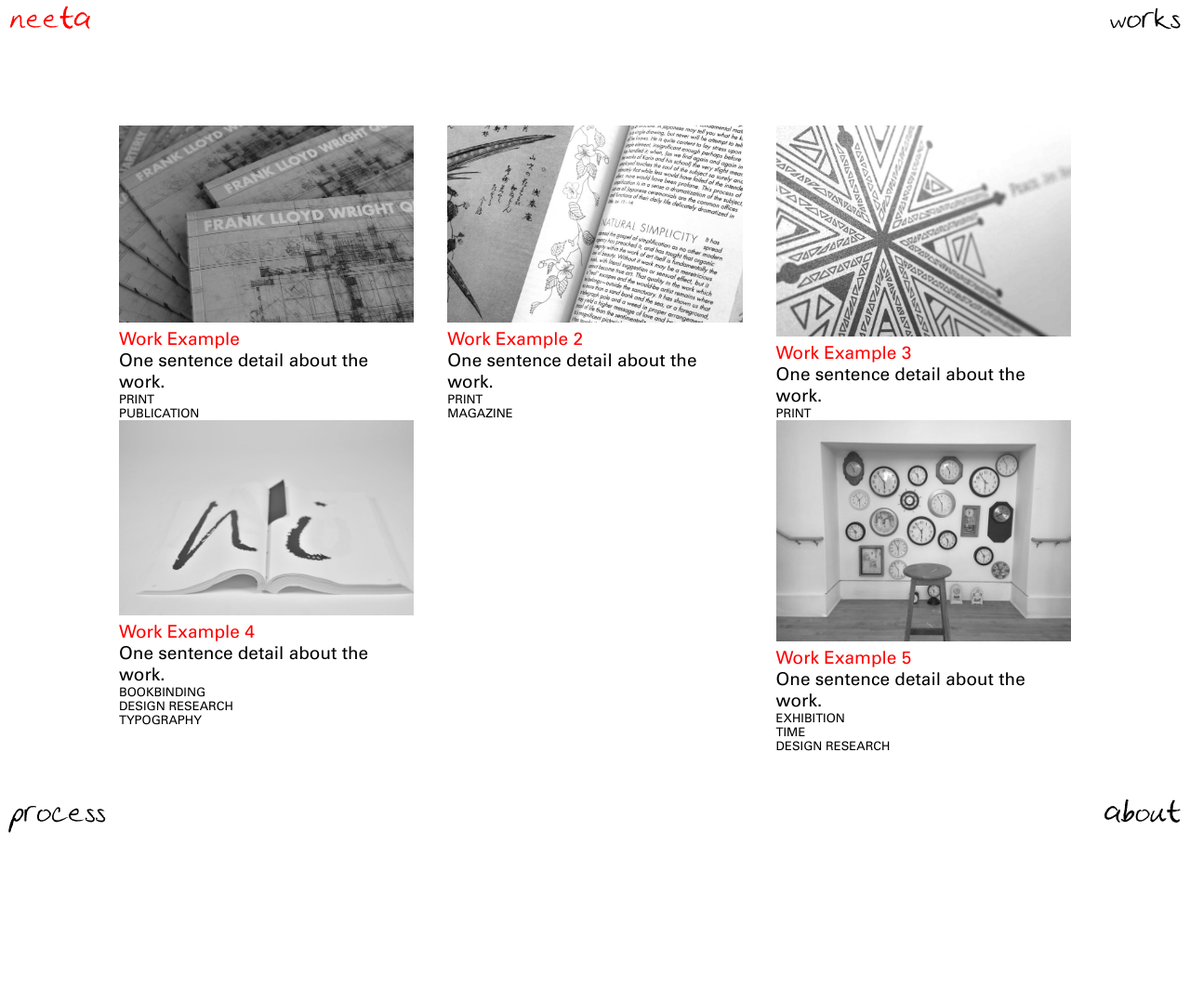
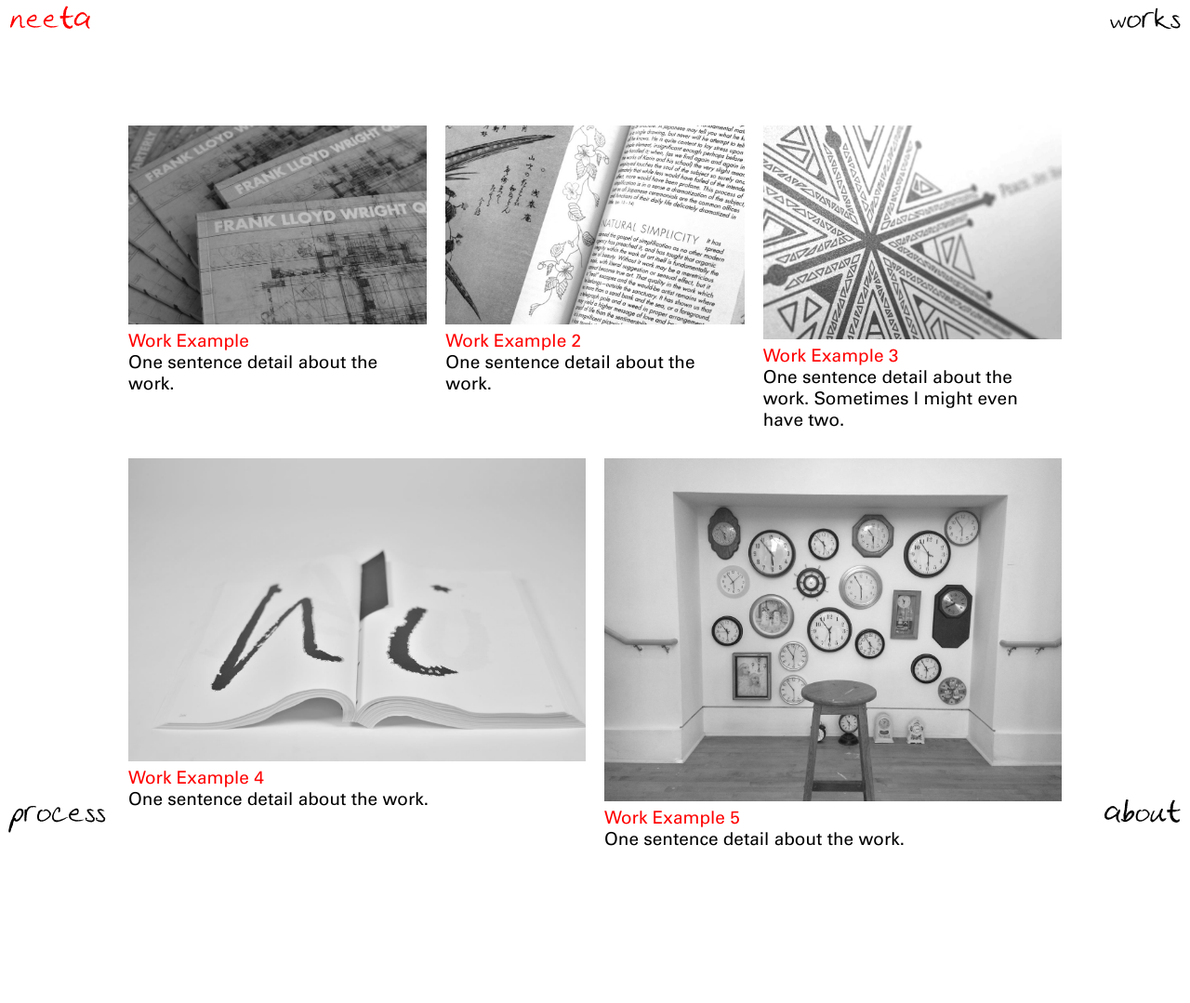
Before and after one commit to neetapatel/neetapatel.github.io, a Jekyll site: the page built from works.html, in a window 1280 px wide. Shown: the whole page at 93% size. Built offline with Jekyll 4.4.1, drawn with Linux system fonts in a browser that asks for light colours; before the commit the page ends 945 px from its top, so only the background shows below that.

Commit message:
flex grow ftw

```diff
--- a/_sass/page.scss
+++ b/_sass/page.scss
@@ -92,6 +92,10 @@
 
     .work-container {
       width: 100%;
+      margin-right: $frame-padding;
+      margin-left: $frame-padding;
+      margin-bottom: $frame-padding * 3;
+      flex-grow: 1;
       img {
         width: 100%;
         height: 100%;
@@ -127,7 +131,7 @@
         //width: calc(100% / 3) - 4;
         width: 31%;
       }
-}
+    }
 
   }
 }
--- a/_works/EXAMPLE_WORK_3.md
+++ b/_works/EXAMPLE_WORK_3.md
@@ -4,7 +4,7 @@ date: 2016-01-09
 
 title: "Work Example 3"
 sub: "An example work page by p.youth language"
-detail: "One sentence detail about the work."
+detail: "One sentence detail about the work. Sometimes I might even have two."
 
 img: "/img/works/example/ex3.jpg"
 tags: ["print"]
--- a/works.html
+++ b/works.html
@@ -15,11 +15,6 @@ layout: default
         </a>
         <div class="project-title">{{ work.detail }}</div>
 
-        {% assign tags = work.tags %}
-          {% for tag in tags %}
-          <div class="project-tags opposite"><a href="">{{ tag }}</a></div>
-          {% endfor %}
-
       </div>
     {% endfor %}
 
```
Also changed, not shown: 3 other files.
